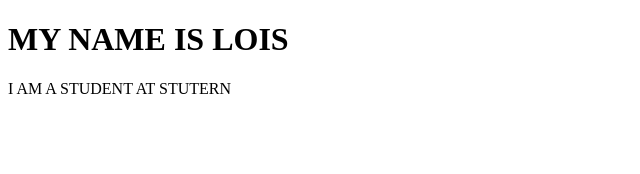
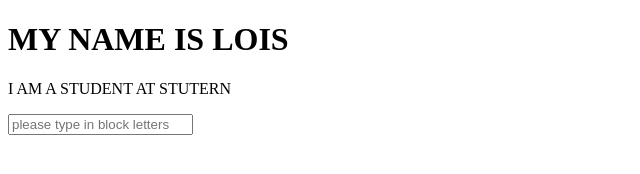
Before and after one commit to Esimehro/new-one, a plain HTML site: page index.html in a window 1280 px wide. Shown: the whole page, without its empty margins (0-640 px from the left). Drawn offline with Linux system fonts and the light colour scheme.

Commit message:
second commit

```diff
--- a/index.html
+++ b/index.html
@@ -9,5 +9,8 @@
 <body>
   <h1>MY NAME IS LOIS</h1>
   <P>I AM A STUDENT AT STUTERN</P>
+  <div>
+    <input type="text" placeholder="please type in block letters">
+  </div>
 </body>
 </html>
```
